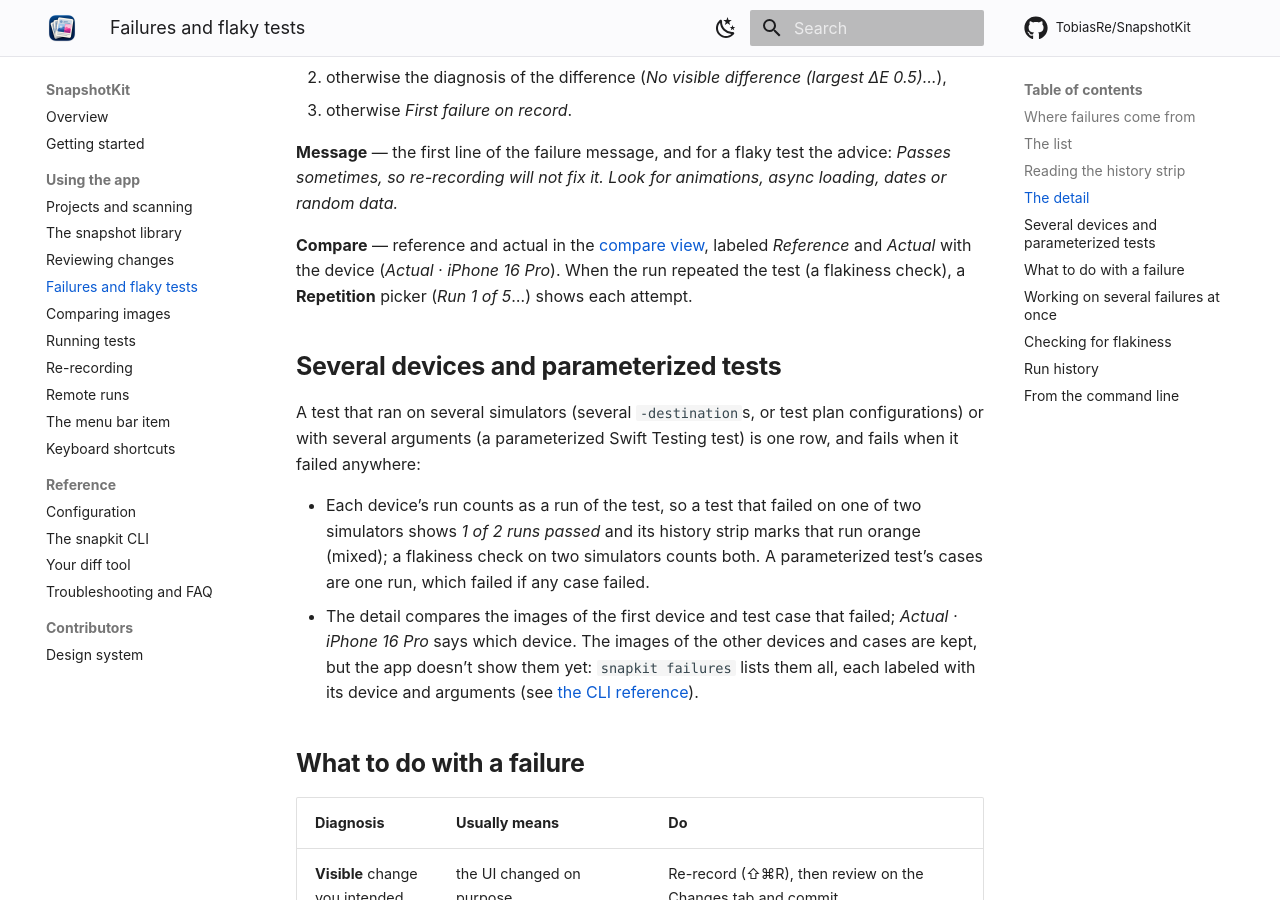
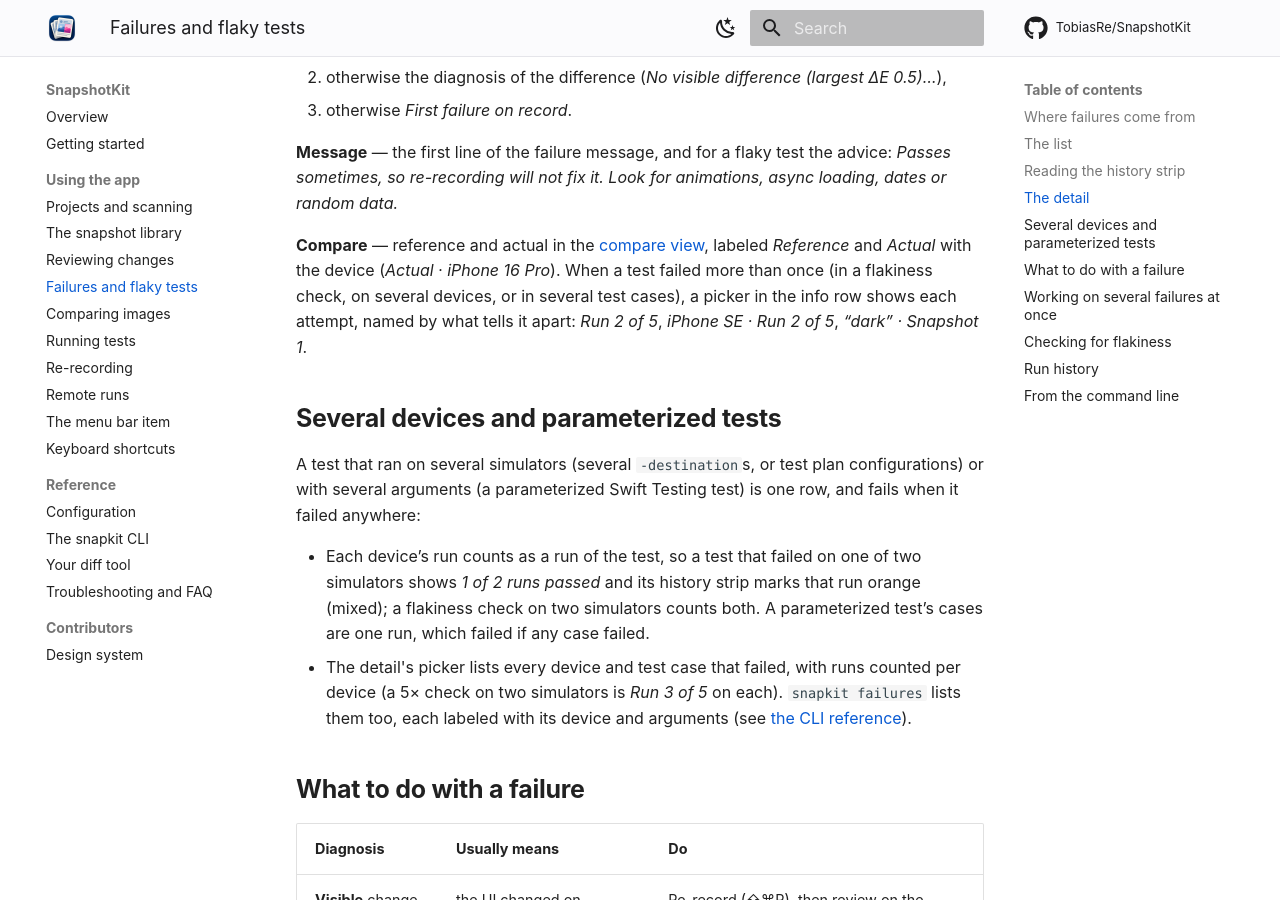
Before and after one commit to TobiasRe/SnapshotKit, an MkDocs documentation site: the page built from docs/failures.md, in a window 1280 px wide and 900 px high, scrolled down 2572 px. Built offline with MkDocs 1.6.1 and Material for MkDocs 9.7.7, drawn with Linux system fonts in a browser that asks for light colours; comment, search, counter and statistics services are not loaded.

Commit message:
Describe the Failures detail's attempt picker

```diff
--- a/docs/failures.md
+++ b/docs/failures.md
@@ -73,8 +73,9 @@ also differ in shape.
 re-recording will not fix it. Look for animations, async loading, dates or random data.*
 
 **Compare** — reference and actual in the [compare view](comparing.md), labeled *Reference* and *Actual* with
-the device (*Actual · iPhone 16 Pro*). When the run repeated the test (a flakiness check), a **Repetition**
-picker (*Run 1 of 5*…) shows each attempt.
+the device (*Actual · iPhone 16 Pro*). When a test failed more than once (in a flakiness check, on several
+devices, or in several test cases), a picker in the info row shows each attempt, named by what tells it
+apart: *Run 2 of 5*, *iPhone SE · Run 2 of 5*, *“dark” · Snapshot 1*.
 
 ## Several devices and parameterized tests
 
@@ -84,10 +85,9 @@ arguments (a parameterized Swift Testing test) is one row, and fails when it fai
 - Each device’s run counts as a run of the test, so a test that failed on one of two simulators shows
   *1 of 2 runs passed* and its history strip marks that run orange (mixed); a flakiness check on two
   simulators counts both. A parameterized test’s cases are one run, which failed if any case failed.
-- The detail compares the images of the first device and test case that failed; *Actual · iPhone 16 Pro* says
-  which device. The images of the other devices and cases are kept, but the app doesn’t show them yet:
-  `snapkit failures` lists them all, each labeled with its device and arguments (see
-  [the CLI reference](cli.md#failures)).
+- The detail's picker lists every device and test case that failed, with runs counted per device (a 5×
+  check on two simulators is *Run 3 of 5* on each). `snapkit failures` lists them too, each labeled with its
+  device and arguments (see [the CLI reference](cli.md#failures)).
 
 ## What to do with a failure
 
```
